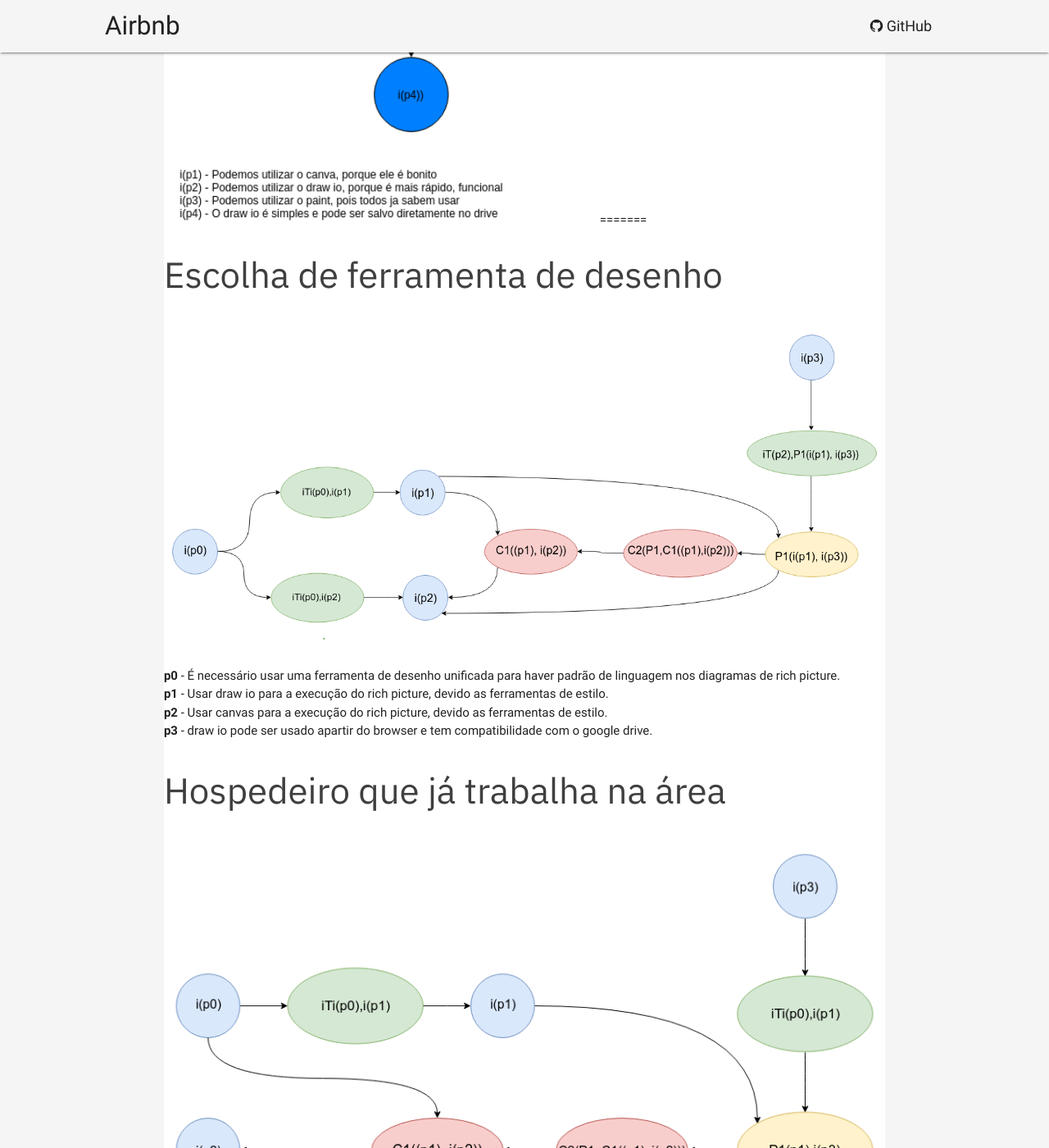
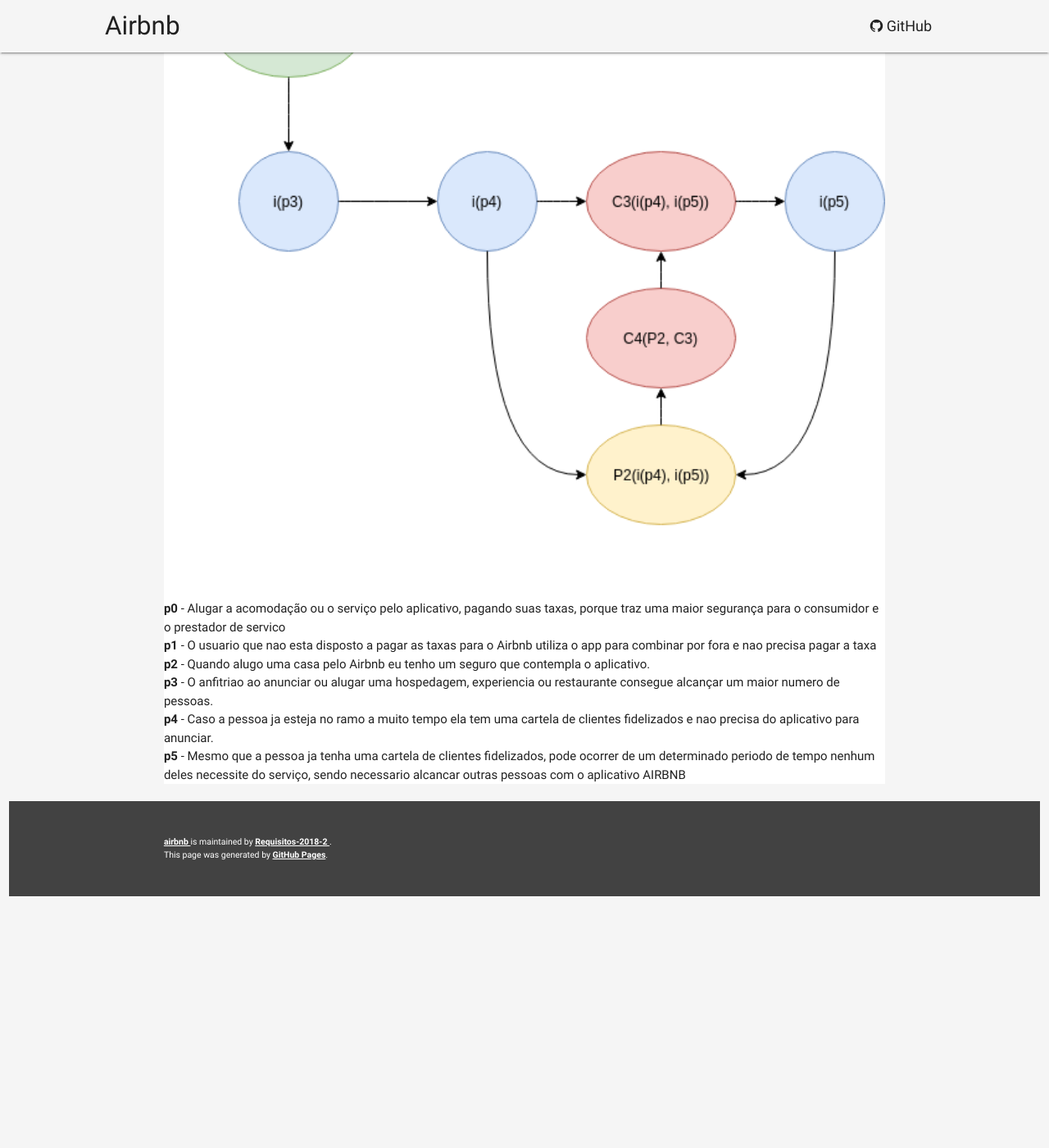
Before and after one commit to Requisitos-2018-2/airbnb, a Jekyll site: the page built from pre/v1/index.md, in a window 1280 px wide and 1400 px high, scrolled down 10384 px. Shown: the whole window at 82% size. Built offline with Jekyll 4.4.1, drawn with Linux system fonts in a browser that asks for light colours; our own code applies the rules of GitHub Pages for plain Markdown files; after the commit the page ends 11497 px from its top, so only the background shows below that; some of the changed text lies outside the part shown.

Commit message:
Deleting old version of arg_vale_a_pena and updating to new

```diff
--- a/pre/v1/index.md
+++ b/pre/v1/index.md
@@ -26,18 +26,10 @@
   <h3>Boa Experiência</h3>
   <img src="img/boa_experiencia_v1.png" width="100%">
 
-<<<<<<< HEAD
-  <h4>Monetário</h4>
-  <img src="img/richPictureMoney.png" width="600px">
-
-  <h4>Boa Experiência</h4>
-  <img src="img/boa_experiencia_v1.png" width="600px">
-=======
   <img src="img/money_v1.png" width="600px">
 
   <h4>Boa Experiência</h4>
   <img src="img/boa_experiencia_v1.png" width="600px">
->>>>>>> master
 =======
   <h3>Central de Resoluções</h3>
   <img src="img/resolutions_v1.png" width="100%">
@@ -47,17 +39,6 @@
 
 
 ## Argumentação
-<<<<<<< HEAD
-<div style="background-color:white;">
-
-  <h3>Vale a pena pagar os 3% para o anfitrião?</h3>
-  <img src="img/vale_a_pena_v1.png" width="100%">
-
-  <h3>Ferramenta para fazer o rich picture</h3>
-  <img src="img/arg_ferramenta.png" width="60%">
-
-
-=======
 
 <div style="background-color:white;">
   <h3>Escolha de ferramenta de desenho</h3>
@@ -76,6 +57,7 @@
       <b>p3</b> - draw io pode ser usado apartir do browser e  tem compatibilidade com o google drive.
     </li>
   </ul>
+
   <h3>Hospedeiro que já trabalha na área</h3>
   <img src="img/argumentacao_hospedeiro_v1.png" width="100%">
   <ul>
@@ -92,6 +74,7 @@
       <b>p3</b> - Através do Airbnb é possível buscar novos clientes a um investimento muito baixo.
     </li>
   </ul>
+
     <h3>Preocupação do anfitrião</h3>
   <img src="img/argumentacaoAnfitriao_v1.png" width="100%">
   <ul>
@@ -108,5 +91,29 @@
       <b>p3</b> - As duas são importantes porém se preocupando com a experiência consequentemente terá boas avaliações e muitos clientes.
     </li>
   </ul>
->>>>>>> b2566bbc184f11bb9c3a760ebb236a646b3bcefb
+
+  <h3>Vale a pena pagar os 3% do anfitrião</h3>
+  <img src="img/arg_vale_a_pena.png" width="100%">
+  <ul>
+    <li>
+      <b>p0</b> - Alugar a acomodação ou o serviço pelo aplicativo, pagando suas taxas, porque traz uma maior segurança para o consumidor e o prestador de servico
+    </li>
+    <li>
+      <b>p1</b> -  O usuario que nao esta disposto a pagar as taxas para o Airbnb utiliza o app para combinar por fora e nao precisa pagar a taxa
+    </li>
+    <li>
+      <b>p2</b> -  Quando alugo uma casa pelo Airbnb eu tenho um seguro que contempla o aplicativo.
+    </li>
+    <li>
+      <b>p3</b> - O anfitriao ao anunciar ou alugar uma hospedagem, experiencia ou restaurante consegue alcançar um maior numero de pessoas.
+    </li>
+    <li>
+      <b>p4</b> - Caso a pessoa ja esteja no ramo a muito tempo ela tem uma cartela de clientes fidelizados e nao precisa do aplicativo para anunciar.
+    </li>
+    <li>
+      <b>p5</b> - Mesmo que a pessoa ja tenha uma cartela de clientes fidelizados, pode ocorrer de um determinado periodo de tempo nenhum deles necessite do serviço, sendo necessario
+      alcancar outras pessoas com o aplicativo AIRBNB
+    </li>
+  </ul>
+
 </div>
```
Also changed, not shown: pre/v1/img/arg_vale_a_pena.png (added), pre/v1/img/vale_a_pena_v1.png (deleted).
